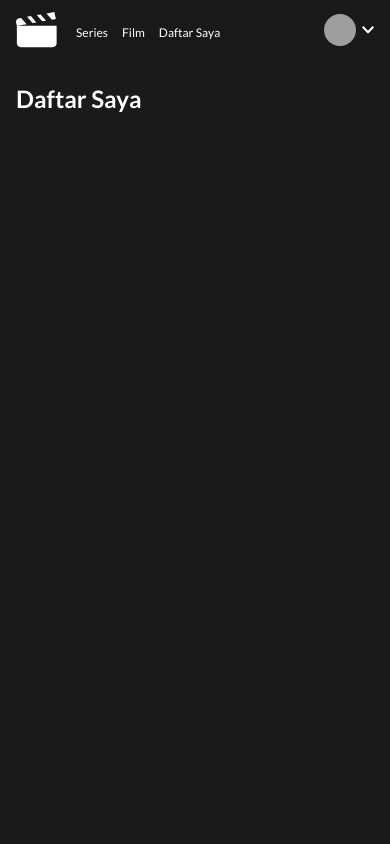
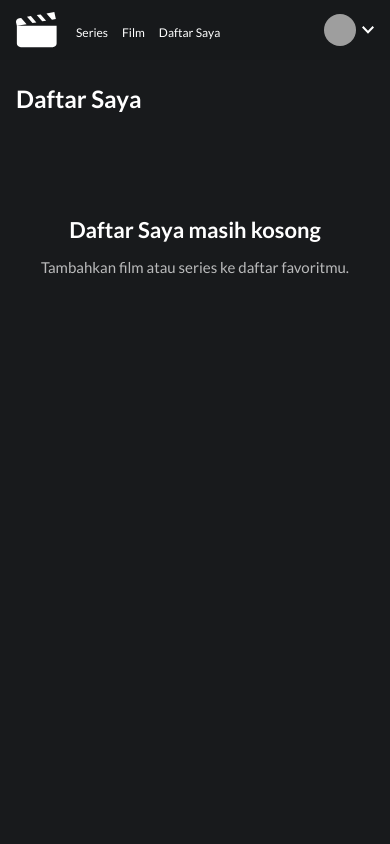
Before and after one commit to yamadwi/CHILL-MOVIE-APP, a React (Vite) app: page /my-list in a window 390 px wide. Shown: the top 844 px of the page. Built offline with nearby package versions, Linux system fonts and the light colour scheme; grey boxes are pictures that could not be loaded; a web font is replaced by a local one.

Commit message:
membuat empty state page mylist dan membuat carousel daftar saya denggan condition render di page home

```diff
--- a/src/pages/Home/Home.jsx
+++ b/src/pages/Home/Home.jsx
@@ -82,6 +82,17 @@ function Home({favorites, toggleFavorite}) {
                     onPreview={handlePreview}
                 />
 
+                {favorites.length > 0 && (
+
+                    <MovieSection
+                        title="Daftar Saya"
+                        items={favorites}
+                        variant="portrait"
+                        onPreview={handlePreview}
+                    />
+
+                )}
+
                 <MovieSection
                     title="Film Persembahan Chill"
                     items={chillOriginal}
--- a/src/pages/MyList/MyList.css
+++ b/src/pages/MyList/MyList.css
@@ -12,8 +12,6 @@
 
     width: 100%;
 
-    margin: 0 auto;
-
 }
 
 .my-list__title {
@@ -25,6 +23,48 @@
     font-weight: 700;
 
     margin-bottom: 40px;
+
+}
+
+/* ======================================
+   EMPTY STATE
+====================================== */
+
+.my-list__empty {
+
+    display: flex;
+
+    flex-direction: column;
+
+    justify-content: center;
+
+    align-items: center;
+
+    text-align: center;
+
+    min-height: 320px;
+
+}
+
+.my-list__empty-title {
+
+    color: #FFFFFF;
+
+    font-size: clamp(24px, 3vw, 30px);
+
+    font-weight: 700;
+
+    margin-bottom: 12px;
+
+}
+
+.my-list__empty-description {
+
+    color: rgba(255, 255, 255, .7);
+
+    font-size: clamp(16px, 2vw, 18px);
+
+    line-height: 1.6;
 
 }
 
@@ -45,6 +85,12 @@
         font-size: 28px;
 
         margin-bottom: 32px;
+
+    }
+
+    .my-list__empty {
+
+        min-height: 260px;
 
     }
 
@@ -70,4 +116,22 @@
 
     }
 
+    .my-list__empty {
+
+        min-height: 220px;
+
+    }
+
+    .my-list__empty-title {
+
+        font-size: 22px;
+
+    }
+
+    .my-list__empty-description {
+
+        font-size: 15px;
+
+    }
+
 }
--- a/src/pages/MyList/MyList.jsx
+++ b/src/pages/MyList/MyList.jsx
@@ -72,12 +72,28 @@ function MyList({
 
                     </h1>
 
+                    {favorites.length > 0 ?(
+
                         <MovieGrid
                             title=""
                             items={favorites}
                             variant="portrait"
                             onPreview={handlePreview}
                         />
+
+                    ) : (
+
+                        <div className="my-list__empty">
+                            <h2 className="my-list__empty-title">
+                                Daftar Saya masih kosong
+                            </h2>
+
+                            <p className="my-list__empty-description">
+                                Tambahkan film atau series ke daftar favoritmu.
+                            </p>
+                        </div>
+
+                    )}
 
                 </div>
 
```
Lines whose indentation alone changed are shown as unchanged.
